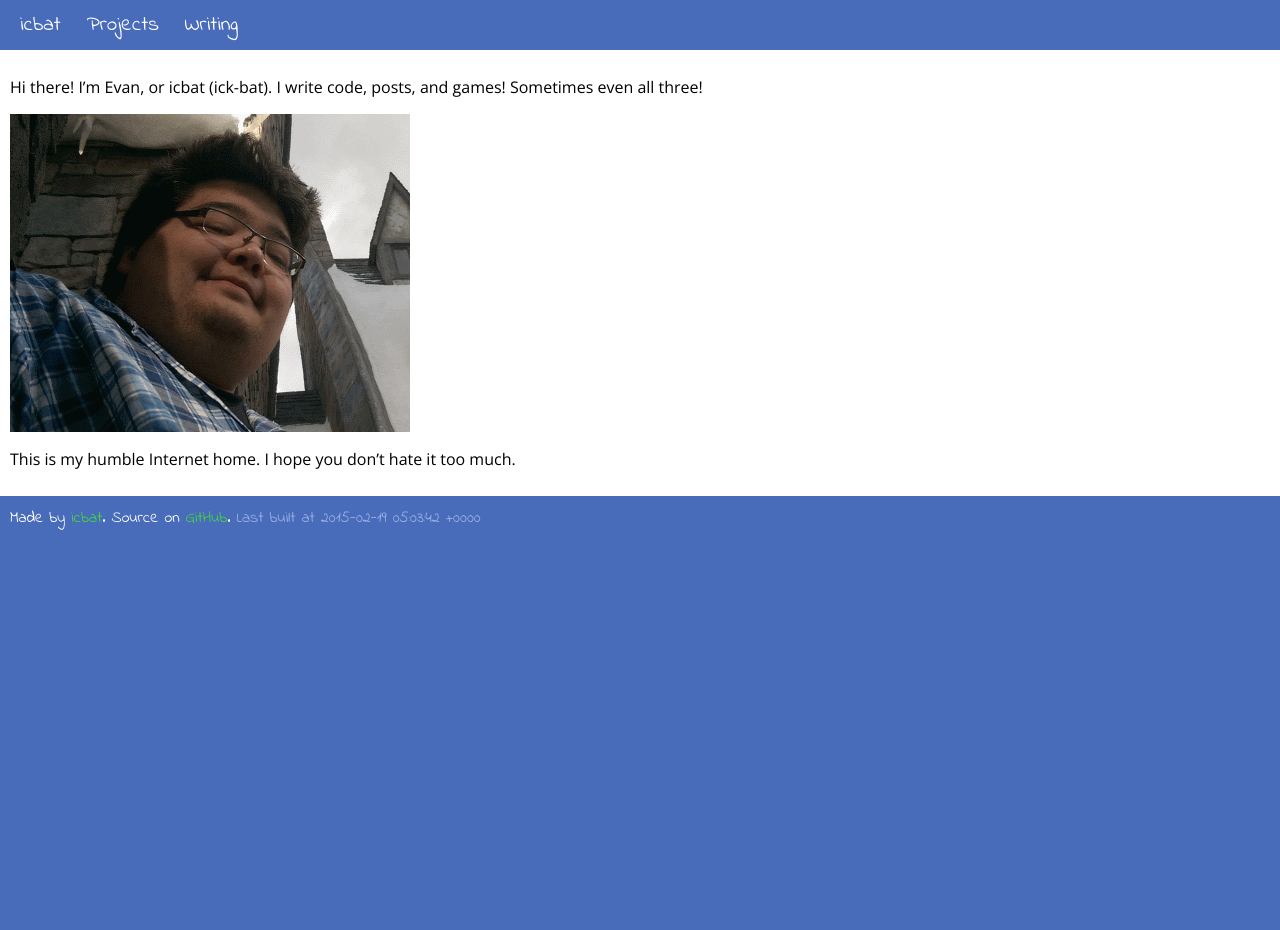
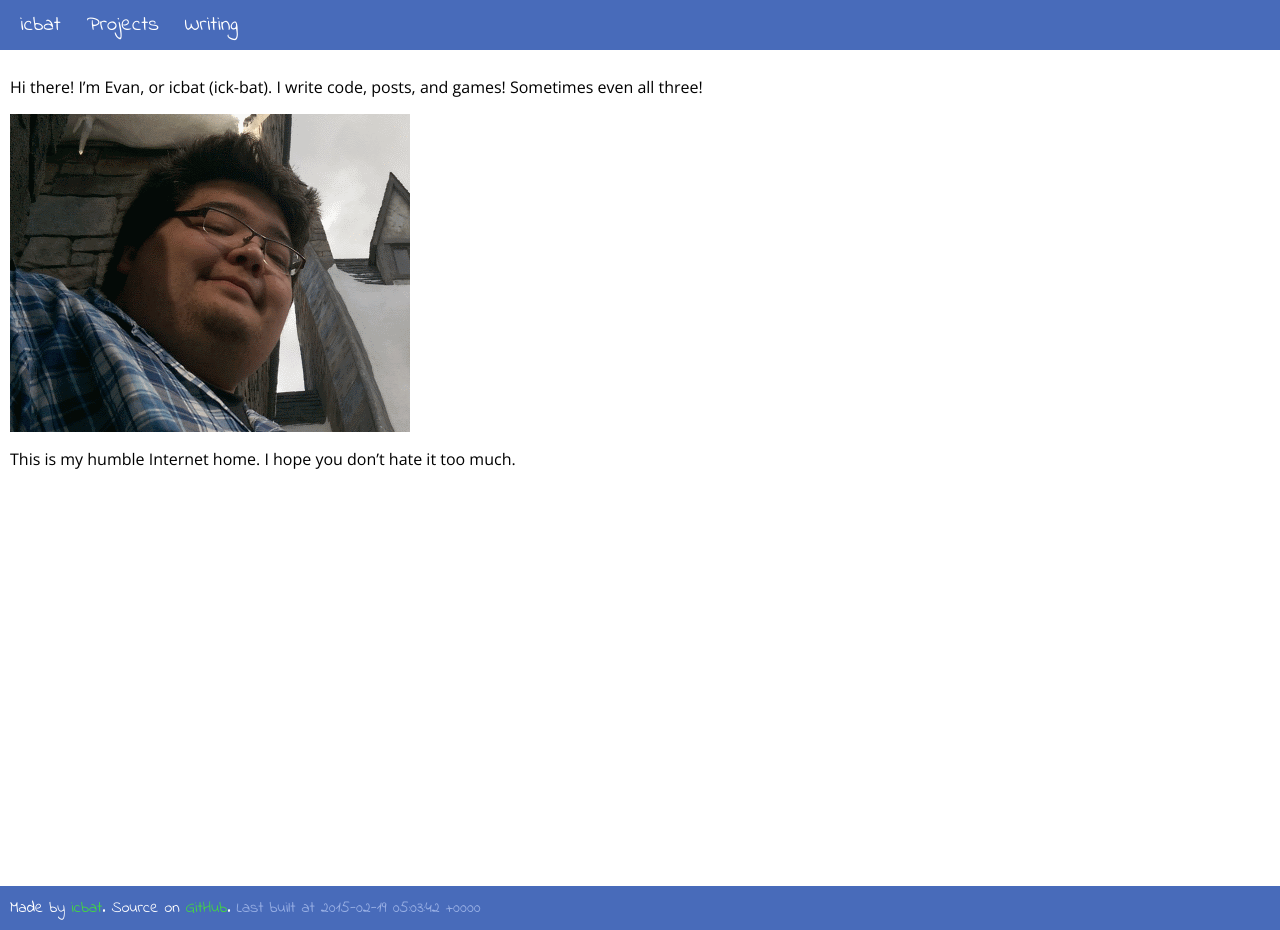
Before and after one commit to icbat/icbat.github.io, a Jekyll site: the page built from index.md, in a window 1280 px wide. Built offline with Jekyll 4.4.1, drawn with Linux system fonts in a browser that asks for light colours; before the commit the page ends 900 px from its top, so only the background shows below that.

Commit message:
spacing to help make long articles more readable

```diff
--- a/stylesheets/stylesheet.css
+++ b/stylesheets/stylesheet.css
@@ -12,6 +12,6 @@ header li a:hover {
 h1, h2, h3 {
 	color: #08A908;
 }
-.content {background-color: #fff; min-height: 400px; font-family: 'Open Sans', sans-serif;}
+.content {background-color: #fff; padding-bottom: 400px; font-family: 'Open Sans', sans-serif;}
 .postHeader {font-weight: bold}
 .timestamp {color: #98AFE4}
```
